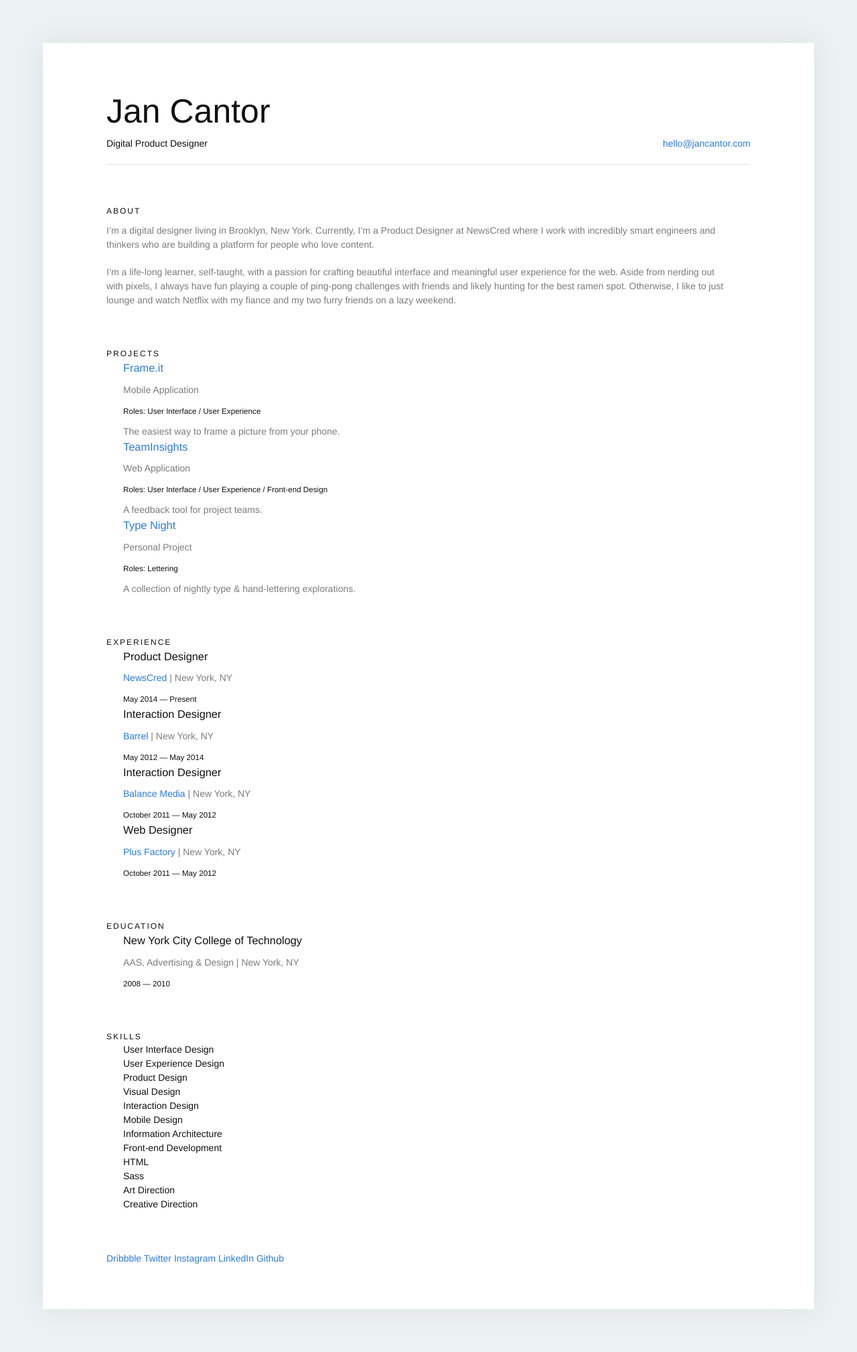
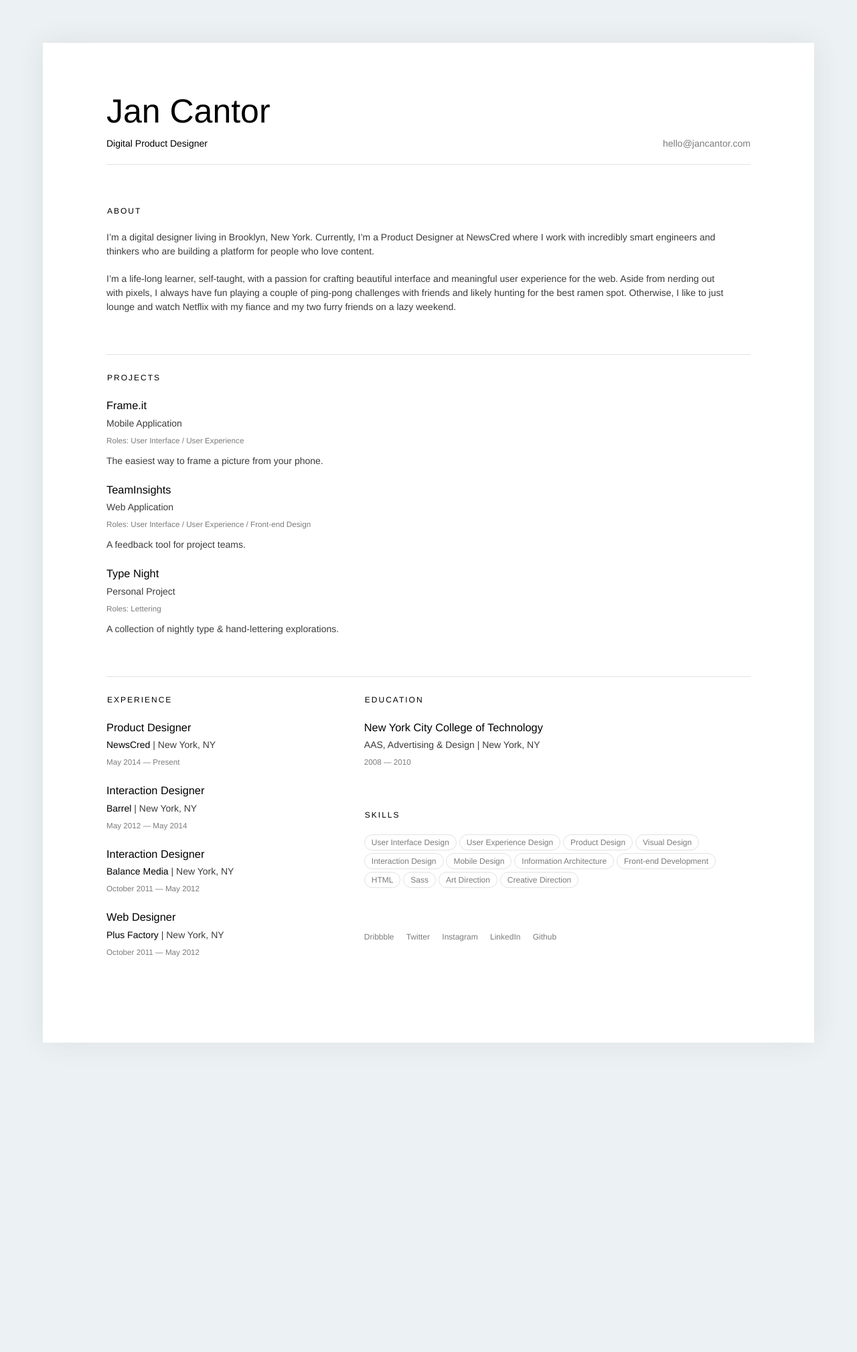
Before and after one commit to jancantor/jancantor, a Jekyll site: the page built from index.html, in a window 1280 px wide. Shown: the whole page at 67% size. Built offline with Jekyll 4.4.1, drawn with Linux system fonts in a browser that asks for light colours; after the commit the page ends 1621 px from its top, so only the background shows below that.

Commit message:
w00t home page is pretty much done

```diff
--- a/_sass/_base.scss
+++ b/_sass/_base.scss
@@ -14,7 +14,8 @@ dl, dd, ol, ul, figure {
 // Basic styling
 //
 html, body {
-  height: 100%;
+  min-height: 100%;
+  background: $home-bg;
 }
 
 body {
@@ -22,7 +23,7 @@ body {
   font-size: $base-font-size;
   line-height: $base-line-height;
   font-weight: 400;
-  color: $text-color;
+  color: $black;
   -webkit-font-smoothing: antialiased;
   -moz-osx-font-smoothing: grayscale;
 }
@@ -82,16 +83,15 @@ h1, h2, h3, h4, h5, h6 {
 // Links
 //
 a {
-  color: $link-color;
+  color: $black;
   text-decoration: none;
 
-  &:visited {
-    color: darken($link-color, 15%);
-  }
+  // &:visited {
+  //   color: darken($link-color, 15%);
+  // }
 
   &:hover {
-    color: $text-color;
-    text-decoration: underline;
+    color: $link-color;
   }
 }
 
--- a/_sass/_style.scss
+++ b/_sass/_style.scss
@@ -7,7 +7,8 @@
 //
 .wrapper {
   min-height: 100%;
-  padding: 0% 5%;
+  height: 100%;
+  padding: 0 5% 5%;
 }
 .home {
   background: $home-bg;
@@ -52,14 +53,64 @@
     position: absolute;
     bottom: 20px;
     right: 0;
+    color: $grey;
+
+    &:hover {
+      color: $link-color;
+    }
   }
 }
 
 // Content
 .content {
   margin-top: $content-spacing;
+
+  p {
+    color: $grey-dark;
+    padding: 10px 0;
+
+    &:last-child {
+      padding-bottom: 0;
+    }
+  }
+
+  ul, ol {
+    margin: 0;
+
+    > li {
+      margin: 20px 0;
+
+      &:only-child {
+        margin: 0;
+      }
+      &:first-child {
+        margin-top: 0;
+      }
+      &:last-child {
+        margin-bottom: 0;
+      }
+    }
+
+    p {
+      color: $grey-dark;
+      padding: 4px 0;
+    }
+  }
+
+  h3 {
+    font-weight: 500;
+  }
+
+  .caption {
+    padding-top: 10px;
+  }
+
+  small {
+    color: $grey;
+  }
 }
 
+// Sections
 .section {
   margin-bottom: $content-spacing;
 
@@ -67,15 +118,65 @@
     text-transform: uppercase;
     font-size: 12px;
     letter-spacing: 2px;
+    padding-bottom: 20px;
+    margin-left: 1px;
+  }
+}
+
+.section-group {
+  display: table;
+  width: 100%;
+
+  .col {
+    display: table-cell;
+
+    &:first-child {
+      width: 40%;
+      padding-right: 20px;
+    }
+    &:last-child {
+      width: 60%;
+      position: relative;
+    }
+  }
+}
+
+.about {
+  .section-heading {
+    padding-bottom: 10px;
+  }
+}
+
+.projects,
+.section-group {
+  border-top: 1px solid $grey-light;
+  padding-top: 25px;
+}
+
+.skills {
+  ul, ol {
+    display: inline;
   }
 
-  p {
+  ul > li,
+  ol > li {
     color: $grey;
-    padding: 10px 0;
-    &:last-child {
-      padding-bottom: 0;
+    font-size: 12px;
+    padding: 2px 10px;
+    border-radius: 50px;
+    border: 1px solid $grey-light;
+    margin: 0 0 4px 0;
+    display: inline-block;
+  }
+}
+
+.social {
+  font-size: 12px;
+  a {
+    color: $grey;
+    margin-right: 15px;
+    &:hover {
+      color: $link-color;
     }
   }
-
-  ul {}
 }
--- a/css/main.scss
+++ b/css/main.scss
@@ -21,7 +21,9 @@ $spacing-unit:      95px;
 $content-spacing:   $spacing-unit - 35px;
 
 // Colors
-$text-color:        #111;
+$black:             #000;
+$white:             #fff;
+$text-color:        lighten($black, 10%);
 $link-color:        #2a7ae2;
 
 // Branding Colors
```
